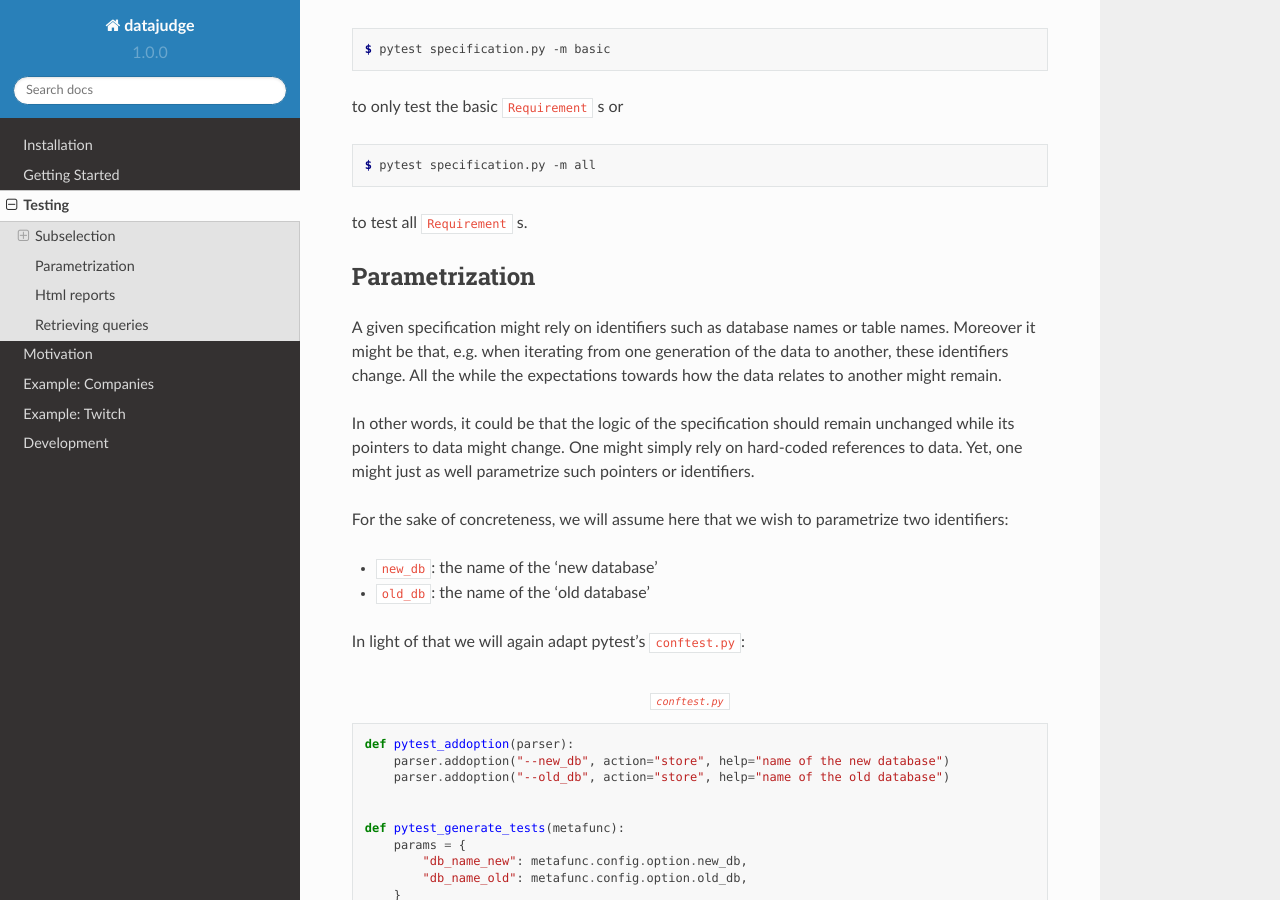
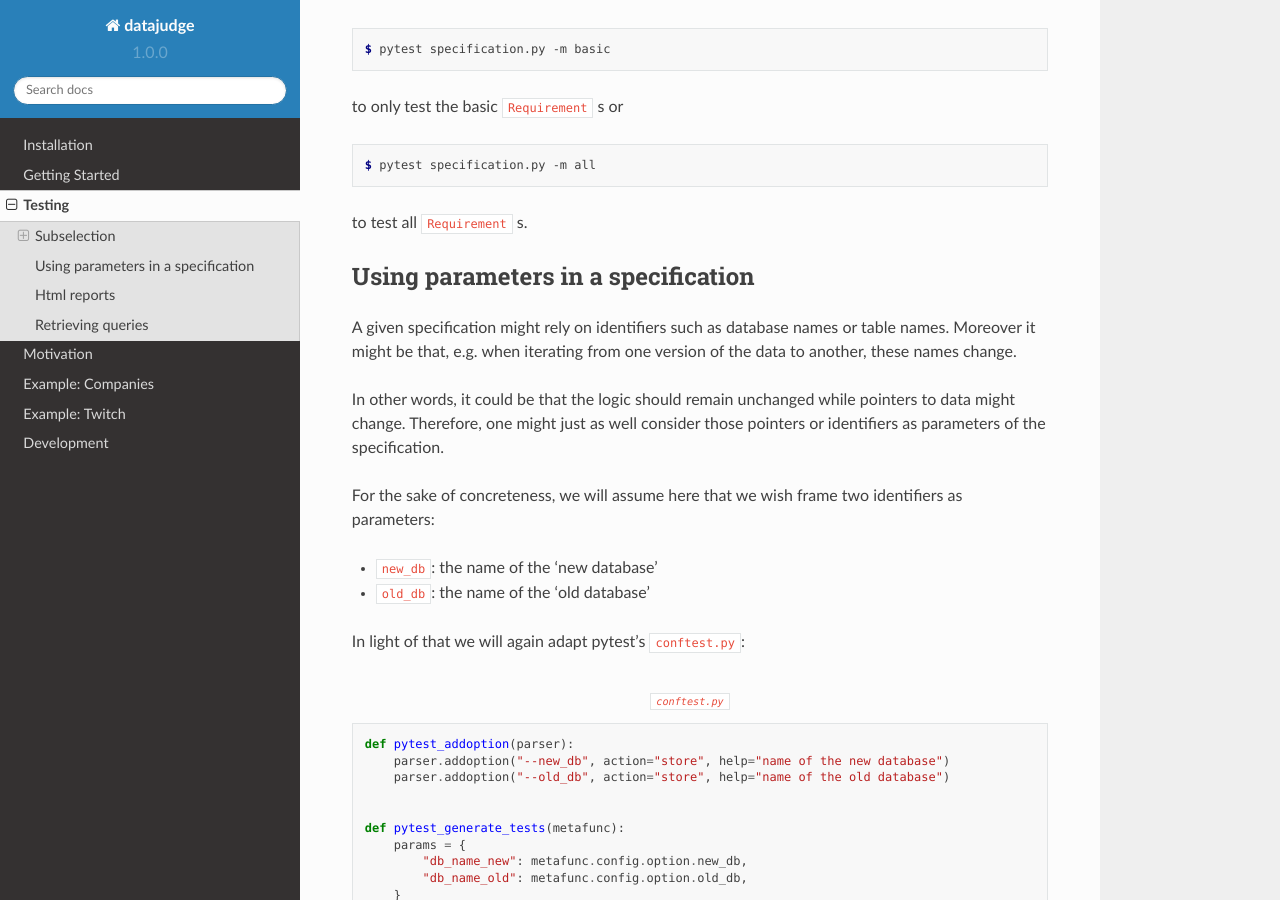
Before and after one commit to Quantco/datajudge, a Sphinx documentation site: the page built from docs/source/testing.rst, in a window 1280 px wide and 900 px high, scrolled down 2870 px. Built offline with Sphinx 7.4.7 and the Read the Docs theme 2.0.0, drawn with Linux system fonts in a browser that asks for light colours; pages that are not in the unit, such as notebooks, are missing from menus.

Commit message:
Rephrase section on parameters.

```diff
--- a/docs/source/testing.rst
+++ b/docs/source/testing.rst
@@ -159,21 +159,19 @@ to only test the basic ``Requirement`` s or
 to test all ``Requirement`` s.
 
 
-Parametrization
----------------
+Using parameters in a specification
+-----------------------------------
 
 A given specification might rely on identifiers such as database names or
-table names. Moreover it might be that, e.g. when iterating from one generation
-of the data to another, these identifiers change. All the while the expectations
-towards how the data relates to another might remain.
+table names. Moreover it might be that, e.g. when iterating from one version
+of the data to another, these names change.
 
-In other words, it could be that the logic of the specification should remain
-unchanged while its pointers to data might change. One might simply rely on
-hard-coded references to data. Yet, one might just as well parametrize such
-pointers or identifiers.
+In other words, it could be that the logic should remain unchanged while pointers
+to data might change. Therefore, one might just as well consider
+those pointers or identifiers as parameters of the specification.
 
-For the sake of concreteness, we will assume here that we wish to parametrize
-two identifiers:
+For the sake of concreteness, we will assume here that we wish frame two
+identifiers as parameters:
 
 * ``new_db``: the name of the 'new database'
 * ``old_db``: the name of the 'old database'
@@ -214,16 +212,13 @@ dependent on these parameters:
       # ...
       return requirements
 
-
   def get_constraints(params):
       return [
 	  constraint for requirement in get_requirements(params) for constraint in requirement
       ]
 
-
   def idfn(constraint):
       return constraint.get_description()
-
 
   def test_constraint(constraint, datajudge_engine):
       test_result = constraint.test(datajudge_engine)
```
